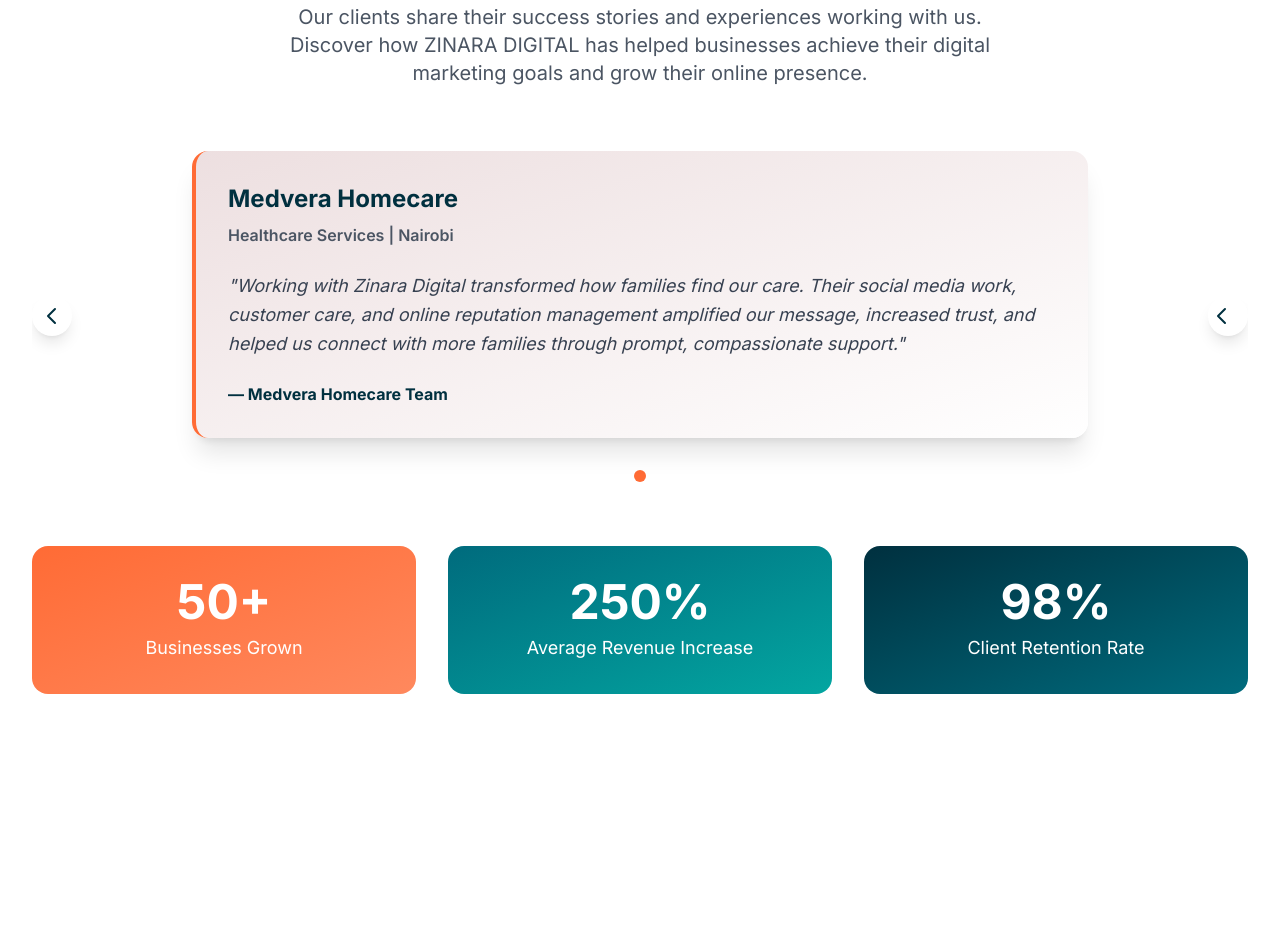
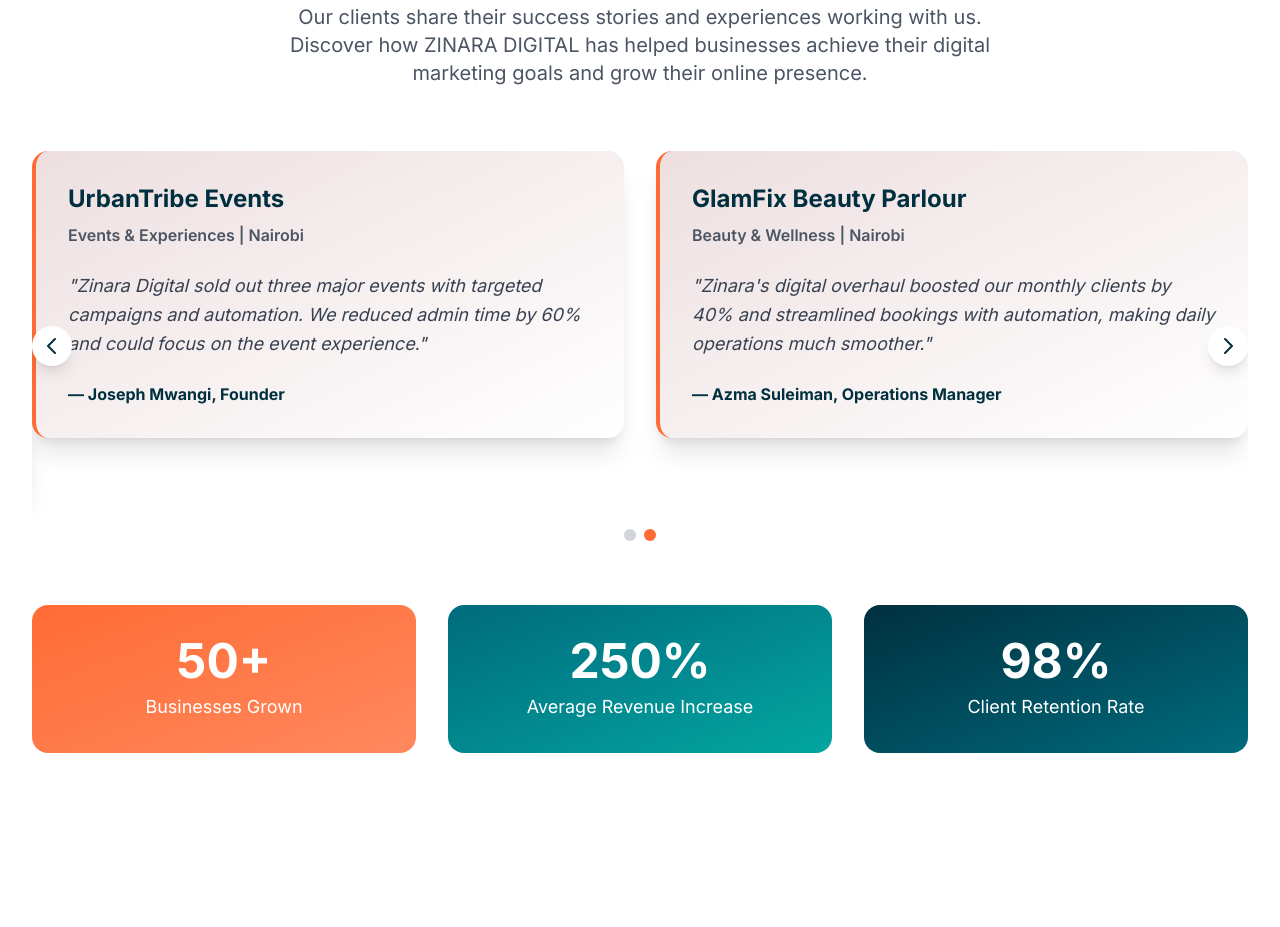
Before and after one commit to mewairimu3-pixel/Zinara-Digital, a plain HTML site: page index.html in a window 1280 px wide. Shown: the part 8034-8961 px from the top of the page. Drawn offline with nearby package versions, Linux system fonts and the light colour scheme.

Commit message:
Update index.html

```diff
--- a/index.html
+++ b/index.html
@@ -676,9 +676,11 @@
         <!-- Carousel Container -->
         <div class="relative overflow-hidden">
             <div class="carousel flex transition-transform duration-500 ease-in-out" id="testimonial-carousel">
+                <!-- Slide 1 -->
+                <div class="flex-shrink-0 w-full">
+                    <div class="grid md:grid-cols-2 gap-8">
                         <!-- Testimonial 1 -->
-                <div class="flex-shrink-0 w-full">
-                    <div class="bg-gradient-to-br from-blush to-white p-8 rounded-2xl shadow-xl border-l-4 border-orange max-w-4xl mx-auto">
+                        <div class="bg-gradient-to-br from-blush to-white p-8 rounded-2xl shadow-xl border-l-4 border-orange">
                             <div class="mb-6">
                                 <h3 class="text-2xl font-bold text-deep-teal mb-2">Medvera Homecare</h3>
                                 <p class="text-gray-600 font-semibold">Healthcare Services | Nairobi</p>
@@ -687,6 +689,45 @@
                                 "Working with Zinara Digital transformed how families find our care. Their social media work, customer care, and online reputation management amplified our message, increased trust, and helped us connect with more families through prompt, compassionate support."
                             </p>
                             <p class="text-deep-teal font-bold">— Medvera Homecare Team</p>
+                        </div>
+                        <!-- Testimonial 2 -->
+                        <div class="bg-gradient-to-br from-blush to-white p-8 rounded-2xl shadow-xl border-l-4 border-orange">
+                            <div class="mb-6">
+                                <h3 class="text-2xl font-bold text-deep-teal mb-2">Elan Bags</h3>
+                                <p class="text-gray-600 font-semibold">E-commerce Fashion | Kenya</p>
+                            </div>
+                            <p class="text-gray-700 text-lg leading-relaxed mb-6 italic">
+                                "Zinara Digital lifted our brand visibility beyond expectations. Their content and social strategy doubled engagement and grew online sales by 250% in three months, turning our lookbook into a reliable sales channel."
+                            </p>
+                            <p class="text-deep-teal font-bold">— Bridget Waceke, Managing Director</p>
+                        </div>
+                    </div>
+                </div>
+                <!-- Slide 2 -->
+                <div class="flex-shrink-0 w-full">
+                    <div class="grid md:grid-cols-2 gap-8">
+                        <!-- Testimonial 3 -->
+                        <div class="bg-gradient-to-br from-blush to-white p-8 rounded-2xl shadow-xl border-l-4 border-orange">
+                            <div class="mb-6">
+                                <h3 class="text-2xl font-bold text-deep-teal mb-2">UrbanTribe Events</h3>
+                                <p class="text-gray-600 font-semibold">Events & Experiences | Nairobi</p>
+                            </div>
+                            <p class="text-gray-700 text-lg leading-relaxed mb-6 italic">
+                                "Zinara Digital sold out three major events with targeted campaigns and automation. We reduced admin time by 60% and could focus on the event experience."
+                            </p>
+                            <p class="text-deep-teal font-bold">— Joseph Mwangi, Founder</p>
+                        </div>
+                        <!-- Testimonial 4 -->
+                        <div class="bg-gradient-to-br from-blush to-white p-8 rounded-2xl shadow-xl border-l-4 border-orange">
+                            <div class="mb-6">
+                                <h3 class="text-2xl font-bold text-deep-teal mb-2">GlamFix Beauty Parlour</h3>
+                                <p class="text-gray-600 font-semibold">Beauty & Wellness | Nairobi</p>
+                            </div>
+                            <p class="text-gray-700 text-lg leading-relaxed mb-6 italic">
+                                "Zinara's digital overhaul boosted our monthly clients by 40% and streamlined bookings with automation, making daily operations much smoother."
+                            </p>
+                            <p class="text-deep-teal font-bold">— Azma Suleiman, Operations Manager</p>
+                        </div>
                     </div>
                 </div>
             </div>
@@ -698,12 +739,13 @@
             </button>
             <button class="absolute right-0 top-1/2 transform -translate-y-1/2 bg-white shadow-lg rounded-full p-2 hover:bg-gray-100" onclick="nextSlide()">
                 <svg class="w-6 h-6 text-deep-teal" fill="none" stroke="currentColor" viewBox="0 0 24 24">
-                    <path stroke-linecap="round" stroke-linejoin="round" stroke-width="2" d="M9 5l-7 7 7 7"></path>
+                    <path stroke-linecap="round" stroke-linejoin="round" stroke-width="2" d="M9 5l7 7-7 7"></path>
                 </svg>
             </button>
             <!-- Indicators -->
             <div class="flex justify-center mt-8">
                 <button class="w-3 h-3 rounded-full bg-orange mx-1" onclick="goToSlide(0)"></button>
+                <button class="w-3 h-3 rounded-full bg-gray-300 mx-1" onclick="goToSlide(1)"></button>
             </div>
         </div>
 
@@ -1086,8 +1128,8 @@ function updateIndicators(activeIndex) {
     });
 }
 
-// Auto slide every 5 seconds
-setInterval(nextSlide, 5000);
+// Auto slide every 4 seconds
+setInterval(nextSlide, 4000);
 
 // Mobile menu toggle
 function toggleMobileMenu() {
```
Lines whose indentation alone changed are shown as unchanged.
